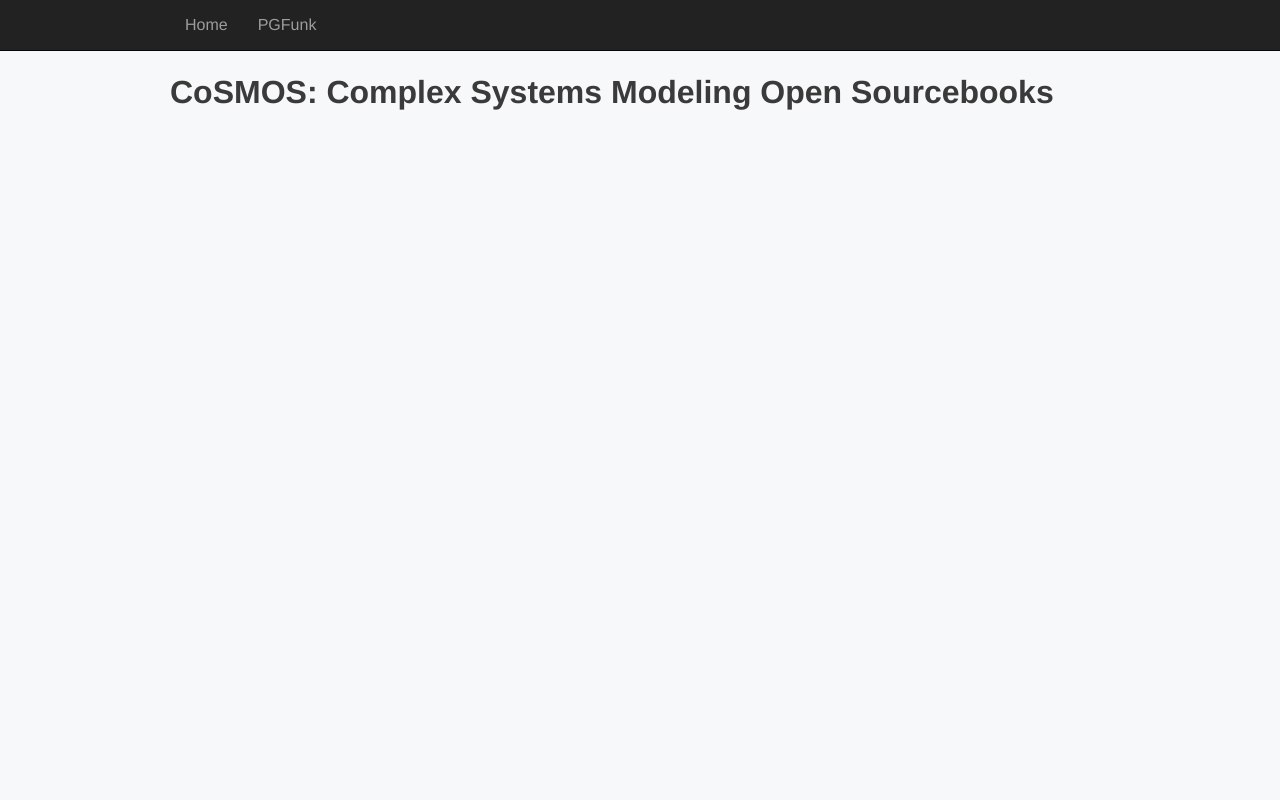
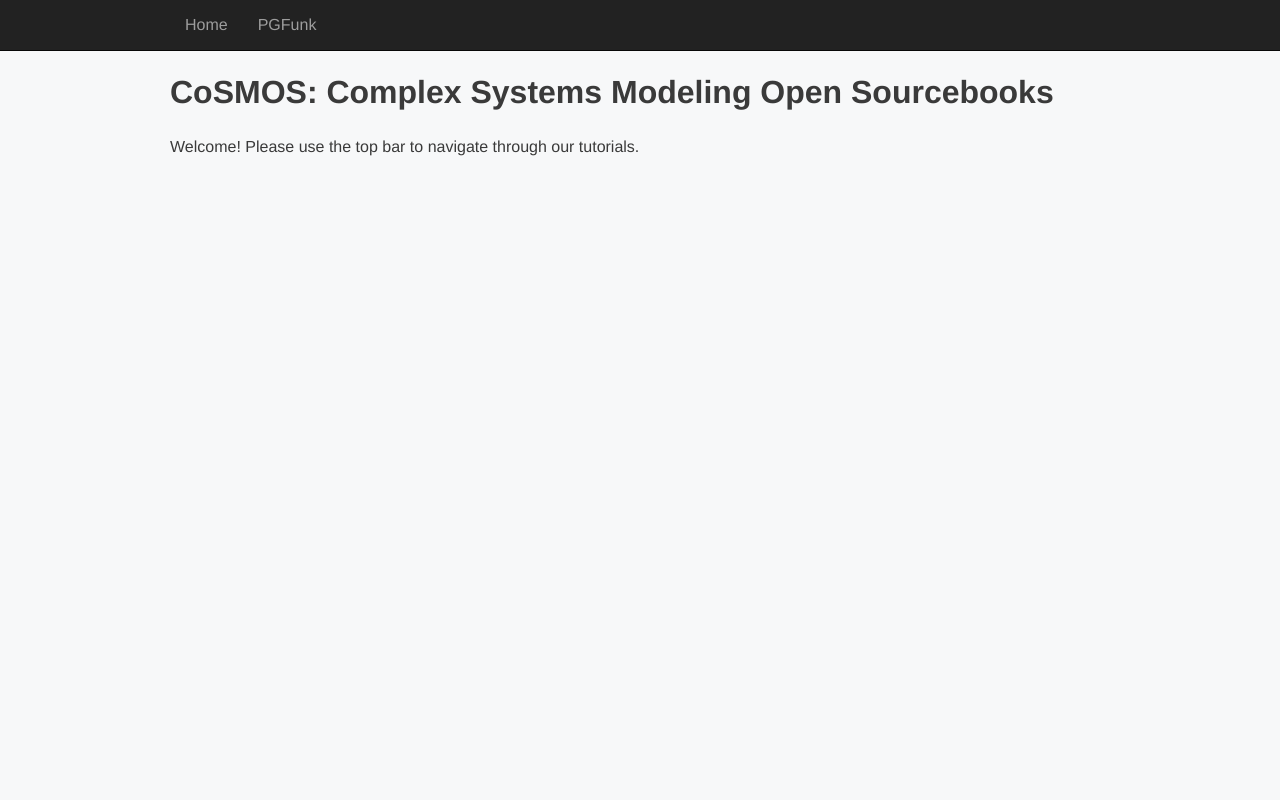
Before and after one commit to cosmo-notes/cosmo-notes.github.io, a plain HTML site: page index.html in a window 1280 px wide. Shown: the top 800 px of the page. Drawn offline with nearby package versions, Linux system fonts and the light colour scheme; some icons are missing.

Commit message:
Ajout d'un exemple de texte

```diff
--- a/index.html
+++ b/index.html
@@ -132,7 +132,10 @@
             <header>
                 <div class="col-xs-12" style="min-height: 100vh;">
                 <!-- Home -->
-                    <div style="font-size: 200%;"><b>CoSMOS: Complex Systems Modeling Open Sourcebooks</b></div>
+                    <div style="font-size: 200%; padding-bottom: 2rem;"><b>CoSMOS: Complex Systems Modeling Open Sourcebooks</b></div>
+                    <p>
+                        Welcome! Please use the top bar to navigate through our tutorials.
+                    </p>
                 </div>
             </header>
 
@@ -157,7 +160,7 @@
         </div>
 
 
-        <footer class="small text-center">&copy; 2014&ndash;<script>document.write(new Date().getFullYear())</script> &mdash; Based on <a href="https://github.com/mavroudisv/plain-academic">Plain Academic</a> theme.</footer>
+        <footer class="small text-center">&copy; 2022&ndash;<script>document.write(new Date().getFullYear())</script> &mdash; Based on <a href="https://github.com/mavroudisv/plain-academic">Plain Academic</a> theme.</footer>
 
 
     </div>
```
